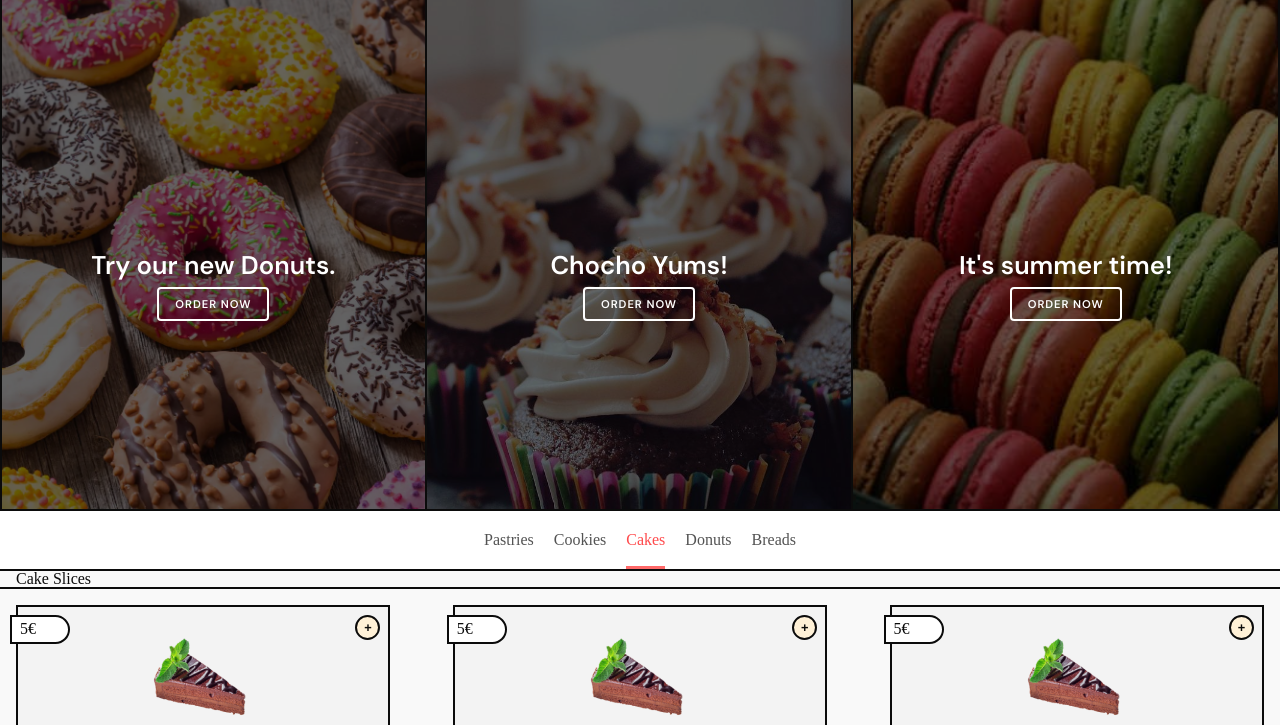
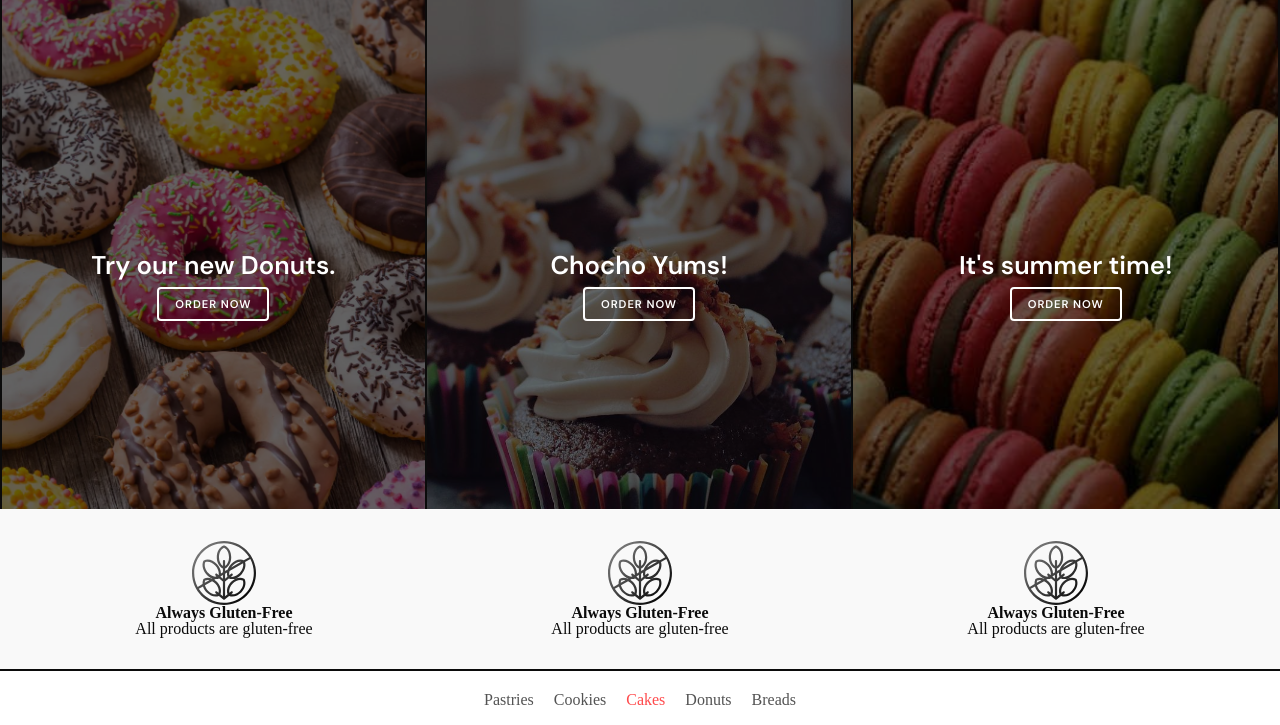
Before and after one commit to project-assigments-p2-singulaars/ecommerce-miyum, a website with bundled scripts: page src/index.html in a window 1280 px wide. Shown: the part 75-800 px from the top of the page. Built offline with nearby package versions, Linux system fonts and the light colour scheme.

Commit message:
feat: html & css; render on js

```diff
--- a/src/lib/app.js
+++ b/src/lib/app.js
@@ -4,6 +4,7 @@ import { burgerMenuView } from './burgerMenuView.js';
 import { productsComponent } from './productsComponent.js';
 import { headerTopNav } from "./headerTopNav.js";
 import { heroStarred } from "./heroStarred.js";
+import { valuesComponent } from "./valuesComponent.js";
 
 document.addEventListener('DOMContentLoaded', initApp);
 
@@ -71,6 +72,7 @@ function initApp(){
 
   headerTopNav();
   heroStarred();
+  valuesComponent();
   burgerMenuView();
   productsComponent( productsData );
   navbar();
--- /dev/null
+++ b/src/lib/valuesComponent.js
@@ -0,0 +1,29 @@
+
+export function valuesComponent( ){
+
+  const mainEl = document.querySelector('main');
+
+  const valueSection = document.createElement('section');
+  valueSection.classList.add('values-section');
+
+  valueSection.innerHTML = /* html */`
+    <article class="values-section__item">
+      <img src="./static/images/glutenFree.svg" alt="gluten free">
+      <h3>Always Gluten-Free</h3>
+      <p>All products are gluten-free</p>
+    </article>
+    <article class="values-section__item">
+      <img src="./static/images/glutenFree.svg" alt="gluten free">
+      <h3>Always Gluten-Free</h3>
+      <p>All products are gluten-free</p>
+    </article>
+    <article class="values-section__item">
+      <img src="./static/images/glutenFree.svg" alt="gluten free">
+      <h3>Always Gluten-Free</h3>
+      <p>All products are gluten-free</p>
+    </article>
+  `;
+
+  document.body.insertBefore( valueSection, mainEl );
+
+}
--- a/src/static/styles/sass/_general.scss
+++ b/src/static/styles/sass/_general.scss
@@ -5,7 +5,7 @@
 
 html{
   font-size: 16px;
-  font-family: Inter;
+  font-family: 'DM Sans', Inter, 'Poppins', ;
 }
 
 body{
--- /dev/null
+++ b/src/static/styles/sass/_values-component.scss
@@ -0,0 +1,29 @@
+
+.values-section{
+  display: none;
+  justify-content: space-around;
+  padding: 2rem 1rem;
+
+  &__item{
+    display: flex;
+    flex-direction: column;
+    justify-content: center;
+    align-items: center;
+
+    h3{
+      font-weight: 600;
+    }
+
+    p{
+      font-weight: 500;
+    }
+  }
+}
+
+@media screen and (width > 800px) {
+
+  .values-section{
+    display: flex;
+  }
+
+}
--- a/src/static/styles/sass/styles.scss
+++ b/src/static/styles/sass/styles.scss
@@ -3,5 +3,6 @@
 @import './home';
 @import './main-header';
 @import './hero-starred';
+@import './values-component';
 @import './burger-menu';
 @import './bottom-nav-bar';
```
Also changed, not shown: src/static/images/glutenFree.svg (added), src/static/styles/css/styles.css, 1 other file.
